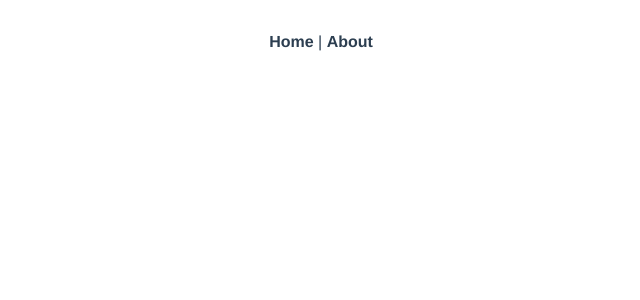
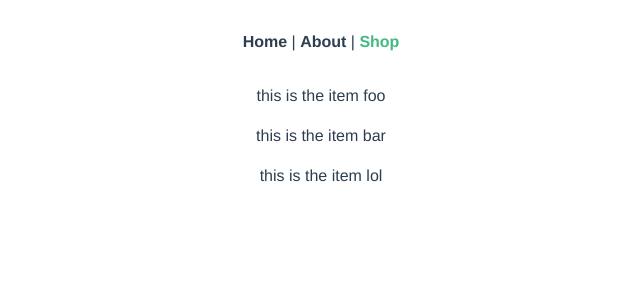
Before and after one commit to Diego-EC/vue-jest-tdd, a Vue app: page /shop in a window 1280 px wide. Shown: the top 300 px of the page, without its empty margins (319-959 px from the left). Built offline with nearby package versions, Linux system fonts and the light colour scheme.

Commit message:
saving progress: added hexagonal architecture

```diff
--- a/src/App.vue
+++ b/src/App.vue
@@ -2,7 +2,8 @@
   <div id="app">
     <div id="nav">
       <router-link to="/">Home</router-link> |
-      <router-link to="/about">About</router-link>
+      <router-link to="/about">About</router-link> |
+      <router-link to="/shop">Shop</router-link>
     </div>
     <router-view />
   </div>
--- /dev/null
+++ b/src/app/shop/infrastructure/components/Item.vue
@@ -0,0 +1,18 @@
+<template>
+    <div>
+        <p>this is the item {{name}}</p>
+    </div>
+</template>
+
+<script>
+export default {
+  name: "Item",
+  props: {
+    name: String,
+  },
+};
+</script>
+
+<style lang="scss" scoped>
+
+</style>
--- /dev/null
+++ b/src/app/shop/infrastructure/components/Items.vue
@@ -0,0 +1,18 @@
+<template>
+	<div>
+		<Item name="foo" />
+		<Item name="bar" />
+		<Item name="lol" />
+	</div>
+</template>
+
+<script>
+import Item from "./Item.vue";
+export default {
+  	name: "Items",
+  	components: {
+    	Item,
+
+  	},
+};
+</script>
--- a/src/router/index.js
+++ b/src/router/index.js
@@ -19,6 +19,12 @@ const routes = [
     component: () =>
       import(/* webpackChunkName: "about" */ "../views/About.vue"),
   },
+  {
+    path: "/shop",
+    name: "Shop",
+    component: () =>
+      import(/* webpackChunkName: "about" */ "../app/shop/infrastructure/components/Items.vue"),
+  },
 ];
 
 const router = new VueRouter({
```
